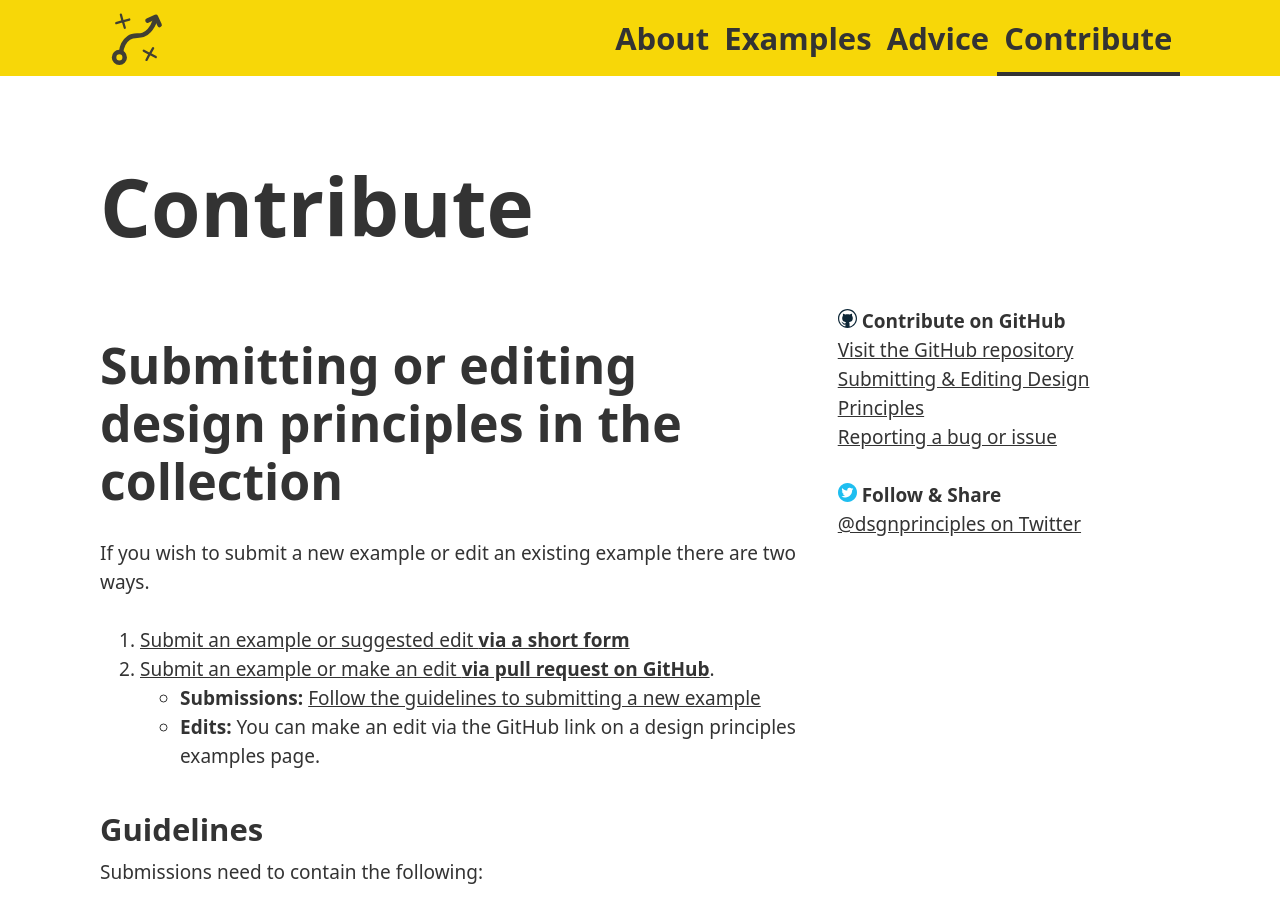
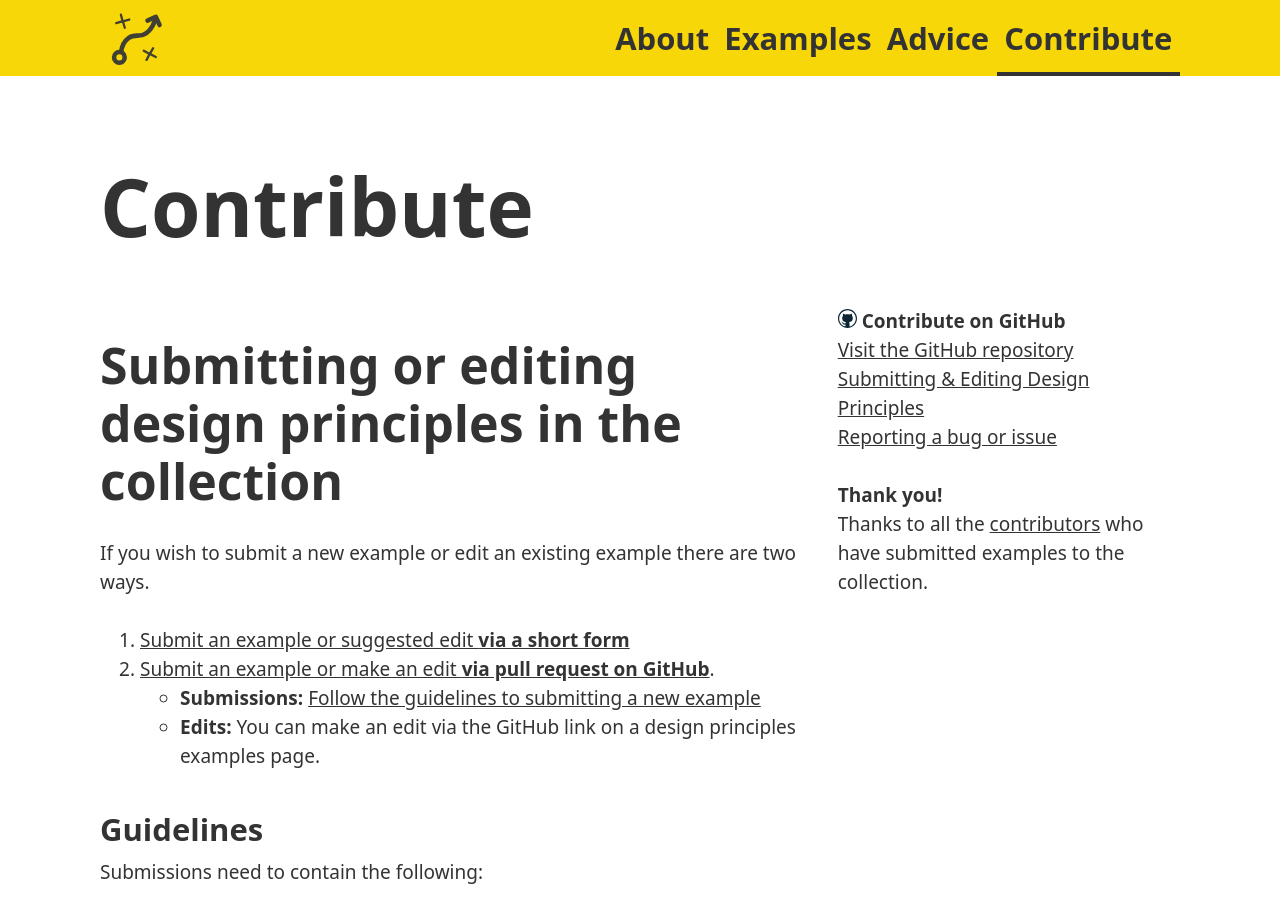
Before and after one commit to benbrignell/principles.design, a Jekyll site: the page built from _pages/contribute.md, in a window 1280 px wide and 900 px high. Built offline with Jekyll 4.4.1, drawn with Linux system fonts in a browser that asks for light colours; comment, search, counter and statistics services are not loaded; some of the changed text lies outside the part shown.

```diff
--- a/_includes/footer.html
+++ b/_includes/footer.html
@@ -91,8 +91,7 @@
       </div>
 
       <div class="full" style="margin-top: 1.5em; padding-top: 1em; border-top: 1px solid rgba(255,255,255,0.2);">
-        <p style="font-size: 0.8em; color: rgba(255,255,255,0.7); margin: 0;"><strong>Contributors</strong></p>
-        <p style="font-size: 0.8em; color: rgba(255,255,255,0.6); margin: 0.3em 0 0;">Thanks to everyone who has <a href="https://github.com/benbrignell/design-principles/graphs/contributors" style="color: rgba(255,255,255,0.6);">contributed</a>. Know a set of design principles that should be here? <a href="/contribute/" style="color: rgba(255,255,255,0.6);">Submit an example</a>.</p>
+        <p style="font-size: 0.8em; color: rgba(255,255,255,0.6); margin: 0.3em 0 0;">Know a set of design principles that should be here? <a href="/contribute/" style="color: rgba(255,255,255,0.6);">Submit an example</a>.</p>
         <p style="font-size: 0.8em; color: rgba(255,255,255,0.6); margin: 0.3em 0 0;">
           © 2017-2026 Brignell Ltd
         </p>
--- a/_pages/contribute.md
+++ b/_pages/contribute.md
@@ -14,10 +14,10 @@
     <br>
     <a href="https://github.com/benbrignell/principles.design/issues">Reporting a bug or issue</a></p>
 
-    <p><strong><img src="/images/twitter-icon.svg" style="height: 1em; width: auto;" alt="Twitter">
-    Follow & Share</strong>
+    <p><strong>Thank you!</strong>
     <br>
-    <a href="https://twitter.com/dsgnprinciples">@dsgnprinciples on Twitter</a></p>
+
+    Thanks to all the <a href="https://github.com/benbrignell/design-principles/graphs/contributors">contributors</a> who have submitted examples to the collection.</p>
 
 ---
 ## Submitting or editing design principles in the collection
```
